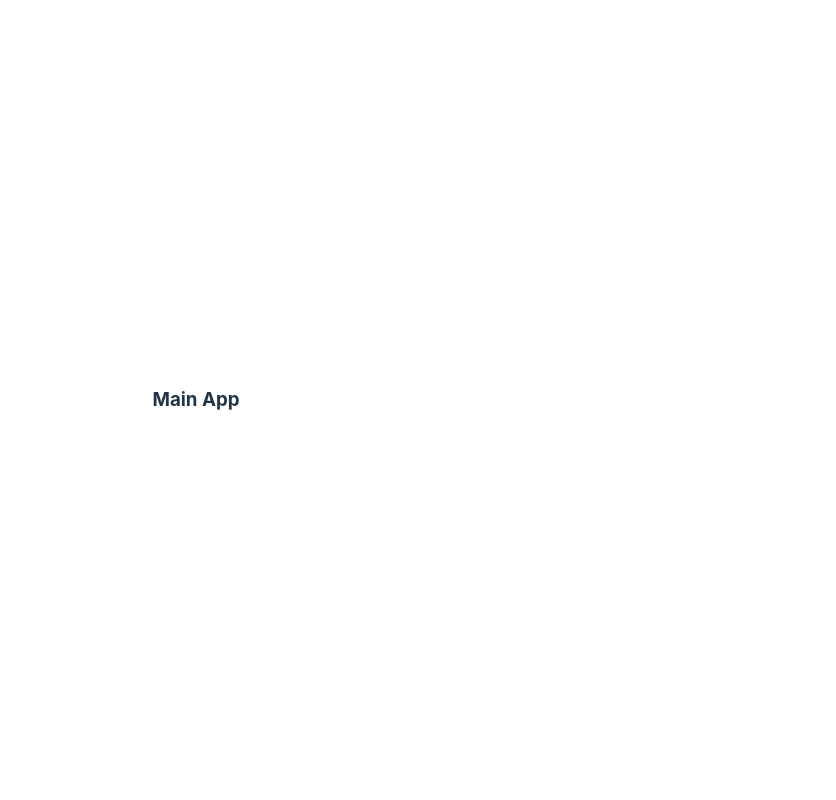
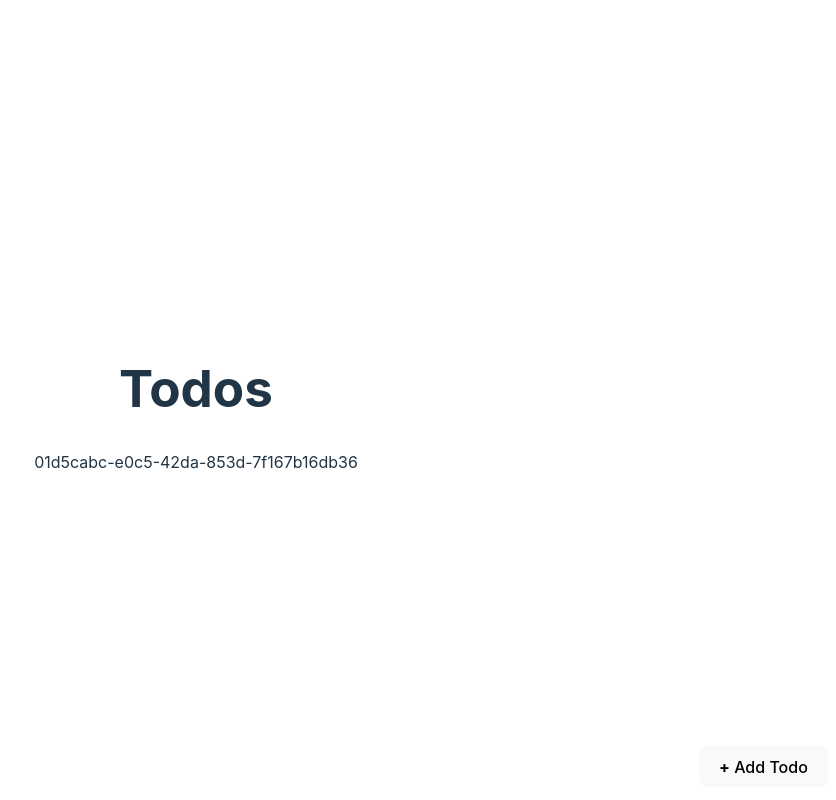
Before and after one commit to Skyblazar/react-store-todo, a React (Vite) app: page /login in a window 1280 px wide. Both pictures are taken after typing "name@example.com", "Sample123" into the empty fields and a click on the button "Login". Shown: the whole page, without its empty margins (444-1280 px from the left). Built offline with nearby package versions, Linux system fonts and the light colour scheme.

Commit message:
Basic todo page

```diff
--- a/src/App.tsx
+++ b/src/App.tsx
@@ -2,6 +2,7 @@ import { Route, BrowserRouter as Router, Routes } from "react-router-dom";
 import "./App.css";
 import { LoginPage } from "./pages/Login.page";
 import { ProtectedRoute } from "./ProtectedRoute";
+import { TodoPage } from "./pages/Todo.page";
 
 function App() {
   return (
@@ -11,7 +12,7 @@ function App() {
           path="/"
           element={
             <ProtectedRoute>
-              <h3>Main App</h3>
+              <TodoPage />
             </ProtectedRoute>
           }
         />
--- /dev/null
+++ b/src/pages/Todo.page.css
@@ -0,0 +1,5 @@
+button {
+  position: fixed;
+  bottom: 1vw;
+  right: 1vh;
+}
--- /dev/null
+++ b/src/pages/Todo.page.tsx
@@ -0,0 +1,28 @@
+import { useState } from "react";
+import "./Todo.page.css";
+
+export const TodoPage = () => {
+  const [todos, setTodos] = useState([
+    { id: crypto.randomUUID(), text: crypto.randomUUID() },
+  ]);
+
+  return (
+    <div id="todo-page">
+      <h1>Todos</h1>
+
+      {todos.map((todo) => (
+        <div key={todo.id}>{todo.text}</div>
+      ))}
+
+      <button
+        onClick={() =>
+          setTodos((todos) =>
+            todos.concat({ id: crypto.randomUUID(), text: crypto.randomUUID() })
+          )
+        }
+      >
+        <strong>+</strong> Add Todo
+      </button>
+    </div>
+  );
+};
```
